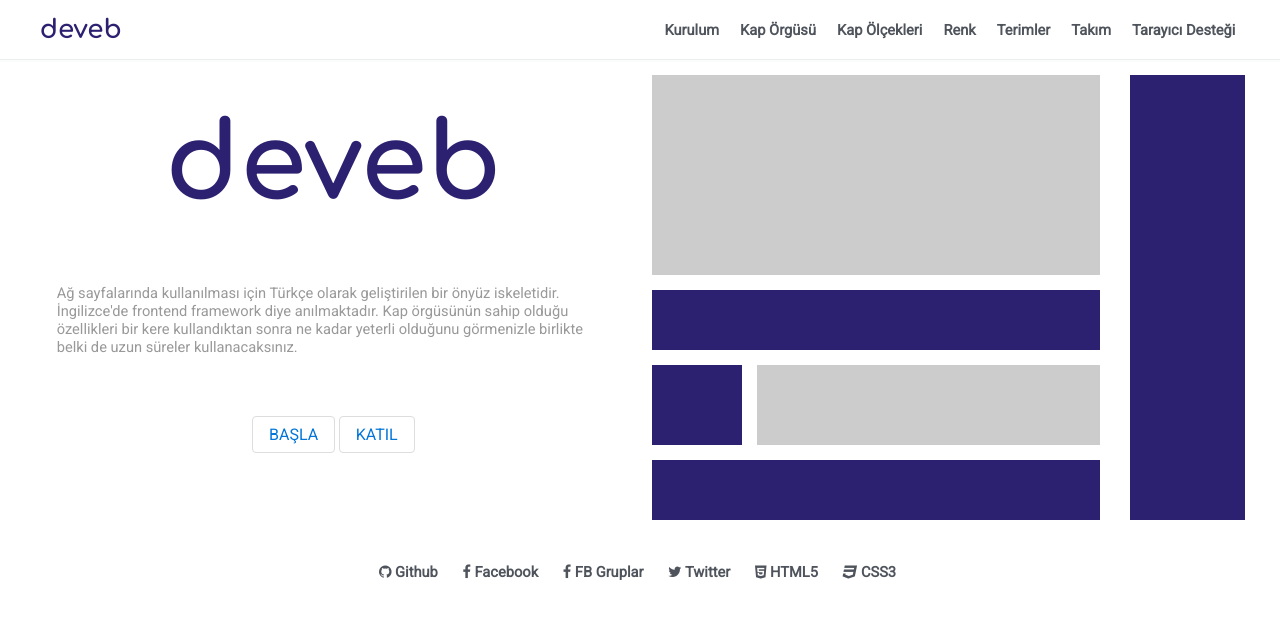
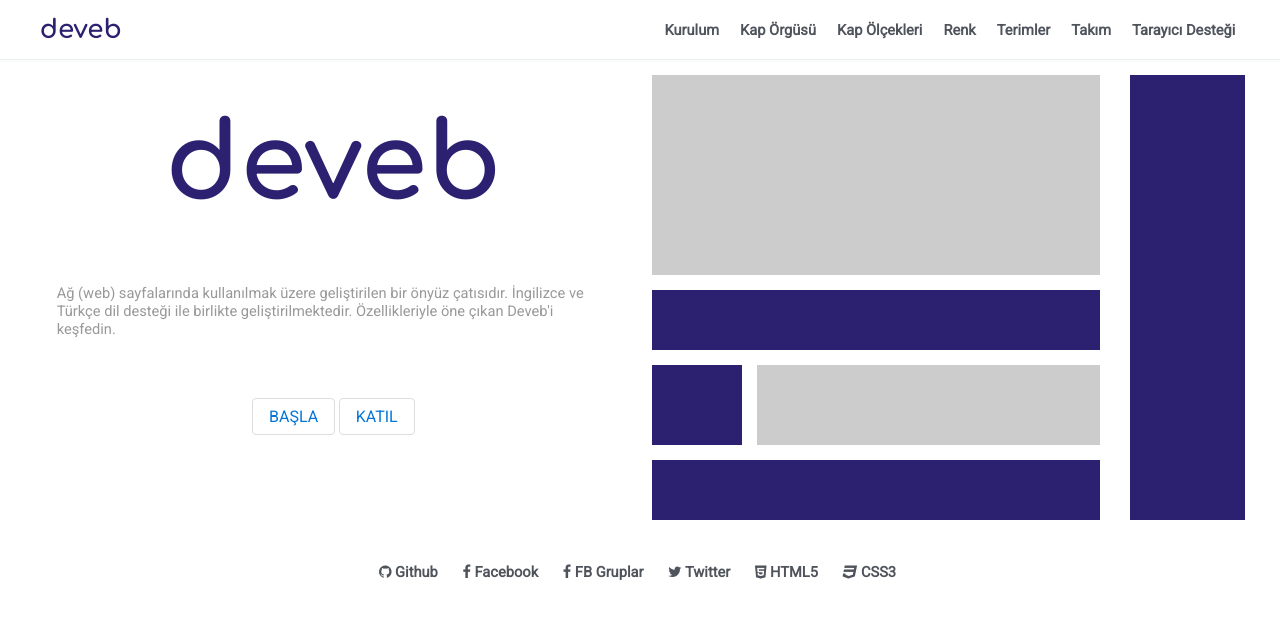
Before and after one commit to data-deveb/data-deveb.github.io, a Jekyll site: the page built from index.html, in a window 1280 px wide. Shown: the top 619 px of the page. Built offline with Jekyll 4.4.1, drawn with Linux system fonts in a browser that asks for light colours.

Commit message:
Güncelleme.

```diff
--- a/index.html
+++ b/index.html
@@ -6,7 +6,7 @@ layout: home
     <div data-gnl="1 1p">
       <h1 class="metin-deveb beri-2" style="font-size:80pt; font-family: 'Comfortaa', cursive; color:#2c2171 !important; align-items:center; justify-content:center; display:flex;">deveb</h1>
       <p class="metin-gri-3 beri-2">
-        Ağ sayfalarında kullanılması için Türkçe olarak geliştirilen bir önyüz iskeletidir. İngilizce'de frontend framework diye anılmaktadır. Kap örgüsünün sahip olduğu özellikleri bir kere kullandıktan sonra ne kadar yeterli olduğunu görmenizle birlikte belki de uzun süreler kullanacaksınız.
+        Ağ (web) sayfalarında kullanılmak üzere geliştirilen bir önyüz çatısıdır. İngilizce ve Türkçe dil desteği ile birlikte geliştirilmektedir. Özellikleriyle öne çıkan Deveb'i keşfedin.
       </p>
       <p class="metin-gri-3 beri-2" data-gnl="1 1p ortada göbekte">
         <a data-bağ="genel" href="/belgeler/kap-orgusu.html">BAŞLA</a>&nbsp;
```
